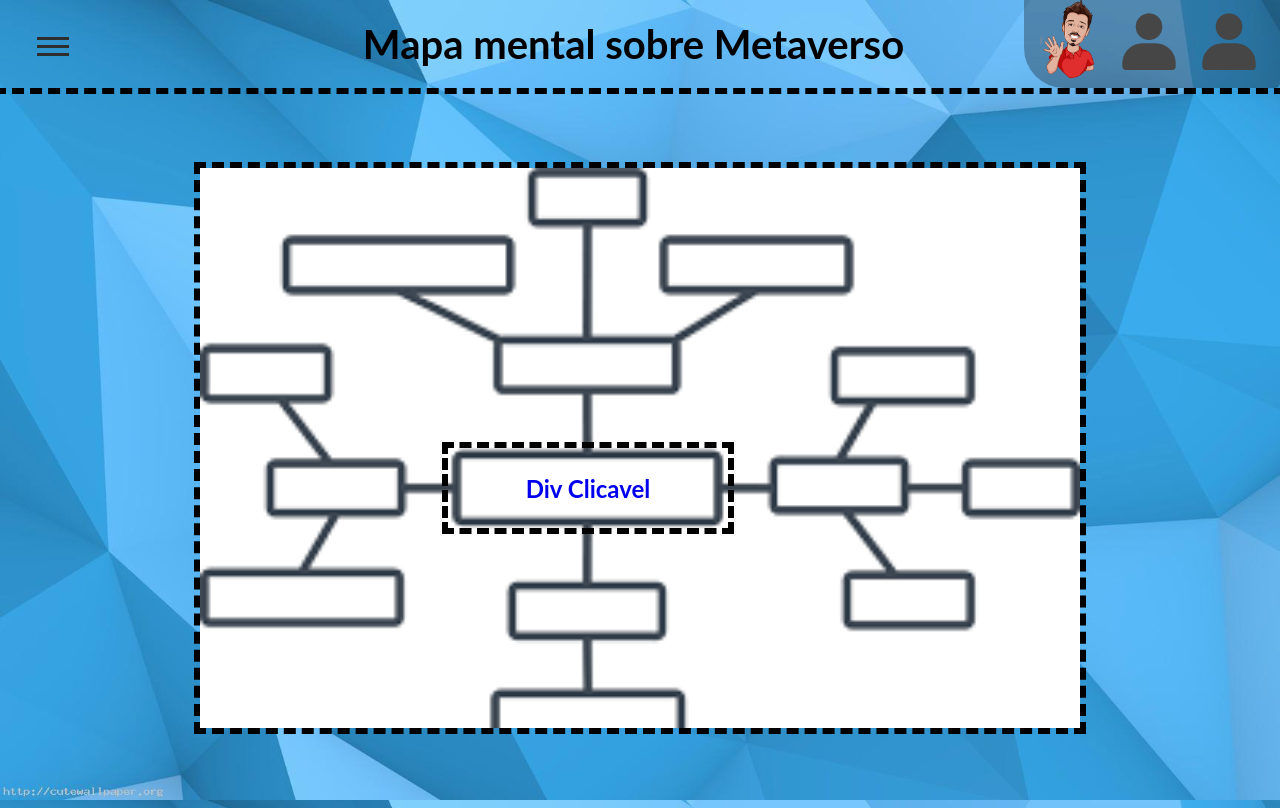
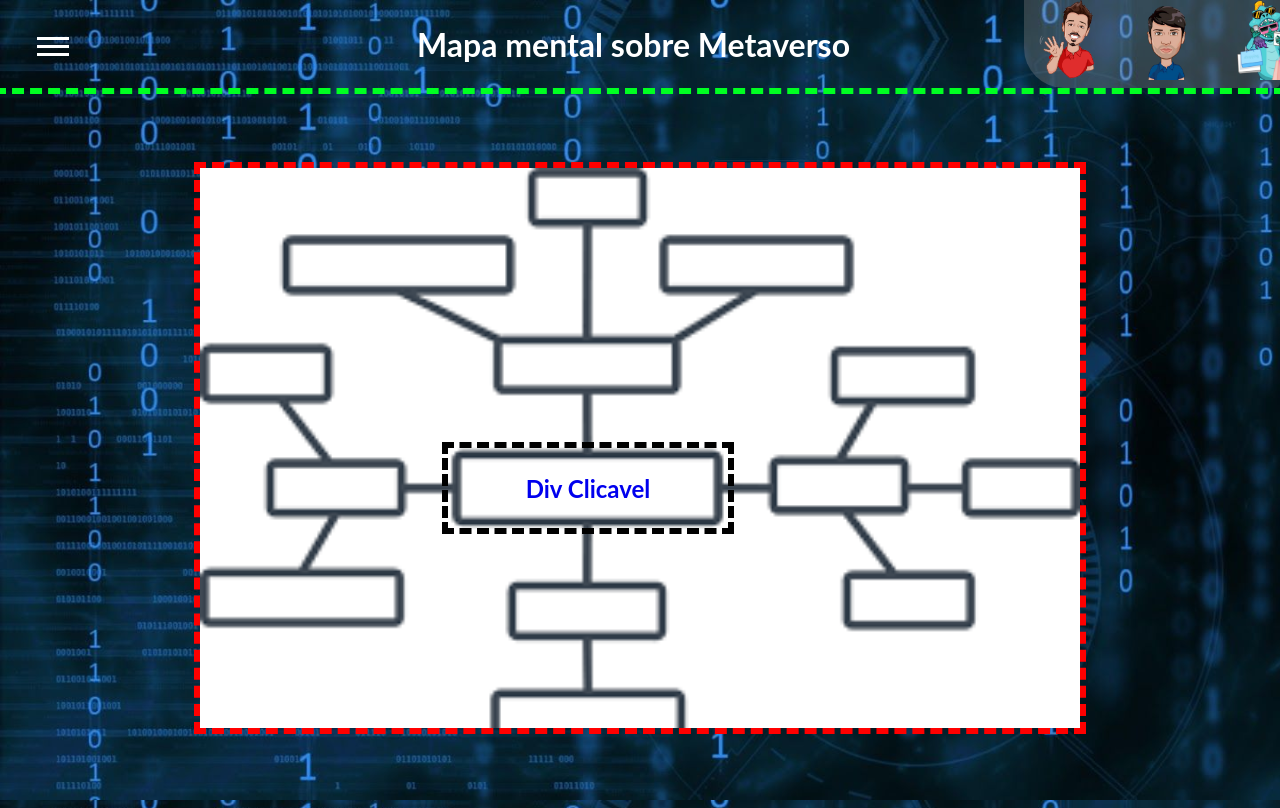
Before and after one commit to Lucas-Vargas/Site-Metaverso, a plain HTML site: page index.html in a window 1280 px wide. Drawn offline with Linux system fonts and the light colour scheme.

Commit message:
Comiit atualizado

```diff
--- a/CSS/Style.css
+++ b/CSS/Style.css
@@ -5,14 +5,14 @@
 }
 body{
     height: 100vh;
-    background-image: url(../IMG/wallpaper.jpg);
+    background-image: url(../IMG/wallapapertec2.jpg);
     background-color: yellow;
     background-size: cover;
 }
 .espaco-mapa{
     height: 70vh;
     width: 110vh;
-    outline: dashed 0.8vh black;
+    outline: dashed 0.8vh rgb(255, 0, 0);
     color: white;
     display: flex;
     justify-content: center;
@@ -22,14 +22,15 @@ body{
     background-size: 110vh;
 }
 header{
-    outline: dashed 0.8vh black;
+    outline: dashed 0.8vh rgb(0, 255, 34);
     height: 11vh;
     width: 100%;
     display: flex;
     justify-content: center;
     align-items: center;
-    font-size: 5vh;
+    font-size: 4vh;
     font-weight: 700;
+    color: white;
 }
 .divDaDiv{
     height: 90vh;
@@ -104,10 +105,10 @@ sidebar
   top: 0;
   right: 0;
   overflow-x: hidden;
-  transition: 0.5s;
+  transition: 0.799s;
   padding: 0px;
   white-space: nowrap;
-  background-color:hsla(300,50%,1%,0.3);
+  background-color:rgba(156, 154, 156, 0.3);
   border-bottom-left-radius:40px;
   border-bottom-right-radius:5px ;
   overflow: hidden;
@@ -184,7 +185,7 @@ sidebar
     position: absolute;
     width: 100%;
     height: 0.4vh;
-    background-color: #2e2e2e;
+    background-color: #ffffff;
     transition-duration: .25s;
   }
   .menu__btn > span::before {
@@ -205,7 +206,7 @@ sidebar
     margin: 0;
     padding: 12vh 0;
     list-style: none;
-    background-color: #a0d3f5;
+    background-color: #808080;
     box-shadow: 2px 2px 6px rgba(0, 0, 0, .4);
     transition-duration: .3s;
   }
--- a/index.html
+++ b/index.html
@@ -11,16 +11,16 @@
     <header>
         <p>Mapa mental sobre Metaverso</p>
         <div id="mySidebar" class="sidebar" onmouseover="toggleSidebar()" onmouseout="toggleSidebar()">
-            <a href="#"><span><span class="icon-text"><img src="/IMG/mirror eu.png" alt="" style="height: 10vh;"><br><br>
+            <a href="#"><span><span class="icon-text"><img src="./IMG/mirror eu.png" alt="" style="height: 10vh;"><br><br>
                 <div class="componente">
                     <p>Lucas <br><br>aaaaaaaaaaaa<br> aaa <br> aaa <br></p>
 
             </div></span></a><br>
 
-            <a href="#"><span><span class="icon-text"><img src="/IMG/Profile.png" alt="" style="height: 10vh; margin-left: 100%;"><br><br><div class="componente" style="margin-left: 100%;">
+            <a href="#"><span><span class="icon-text"><img src="./IMG/mirrorH.png" alt="" style="height: 10vh; margin-left: 120%;"><br><br><div class="componente" style="margin-left: 120%;">
                 <p>Hérick <br><br>aaaaaaaaaaaa<br> aaa <br> aaa <br></p>
             </div></span></a><br>
-            <a href="#"><span><span class="icon-text"><img src="/IMG/Profile.png" alt="" style="height: 10vh; margin-left: 200%;"><br><br><div class="componente"style="margin-left: 200%;">
+            <a href="#"><span><span class="icon-text"><img src="./IMG/mirrorjoao.png" alt="" style="height: 10vh; margin-left: 200%;"><br><br><div class="componente"style="margin-left: 200%;">
                 <p>João <br><br>aaaaaaaaaaaa<br> aaa <br> aaa <br></p>
             </div></span></a><br>
 
@@ -45,7 +45,6 @@
         <div class="espaco-mapa">
 
             <div class="clickable"><a href="./pag1.html"; class="fill-div">Div Clicavel</a></div>
-<!--aaaaaaa-->
 
         </div>
     </div>
@@ -60,6 +59,7 @@
             } else {
                 document.getElementById("mySidebar").style.height = "11vh";
                 this.mini = true;
+
             }
         }
     </script>
```
Also changed, not shown: IMG/mirrorH.png (added), IMG/mirrorjoao.png (added), IMG/wallapapertec2.jpg (added), IMG/wallpaper.jpg (deleted).
